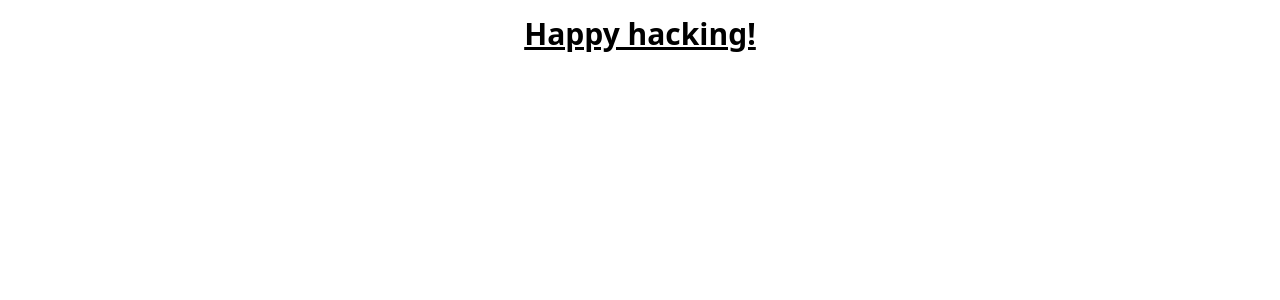
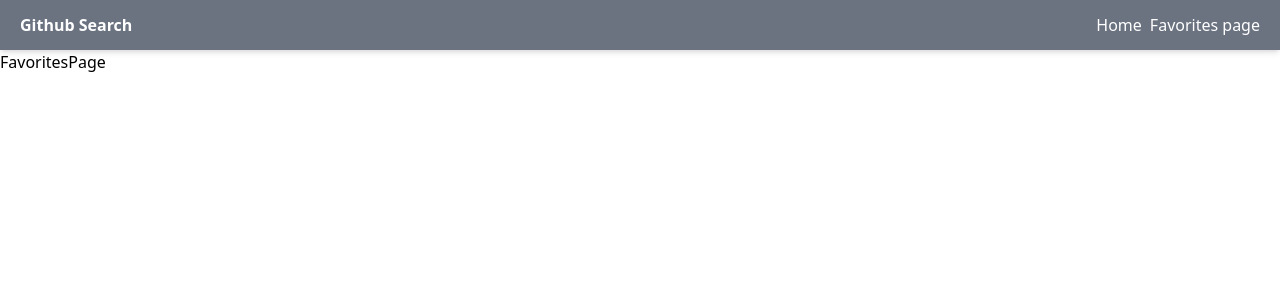
Before and after one commit to serhiisobol/github-search, a React (Create React App) app: page /favorites in a window 1280 px wide. Shown: the top 300 px of the page. Built offline with nearby package versions, Linux system fonts and the light colour scheme.

Commit message:
base project settings

```diff
--- a/package.json
+++ b/package.json
@@ -3,6 +3,7 @@
   "version": "0.1.0",
   "private": true,
   "dependencies": {
+    "@reduxjs/toolkit": "^1.8.3",
     "@testing-library/jest-dom": "^5.16.4",
     "@testing-library/react": "^13.3.0",
     "@testing-library/user-event": "^13.5.0",
@@ -12,12 +13,14 @@
     "@types/react-dom": "^18.0.6",
     "react": "^18.2.0",
     "react-dom": "^18.2.0",
+    "react-redux": "^8.0.2",
+    "react-router-dom": "^6.3.0",
     "react-scripts": "5.0.1",
     "typescript": "^4.7.4",
     "web-vitals": "^2.1.4"
   },
   "scripts": {
-    "start": "react-scripts start",
+    "start:local": "react-scripts start",
     "build": "react-scripts build",
     "test": "react-scripts test",
     "eject": "react-scripts eject"
--- a/src/App.tsx
+++ b/src/App.tsx
@@ -1,5 +1,18 @@
+import { Route, Routes } from "react-router-dom";
+import { Navigation } from "./components/Navigation";
+import { FavoritesPage } from "./pages/FavoritesPage";
+import { Home } from "./pages/Home";
+
 function App() {
-  return <h1 className="text-3xl font-bold underline p-4 text-center">Happy hacking!</h1>;
+  return (
+    <>
+      <Navigation />
+      <Routes>
+        <Route path="/" element={<Home />}></Route>
+        <Route path="/favorites" element={<FavoritesPage />}></Route>
+      </Routes>
+    </>
+  );
 }
 
 export default App;
--- /dev/null
+++ b/src/components/Navigation.tsx
@@ -0,0 +1,16 @@
+import { Link } from "react-router-dom";
+
+export function Navigation() {
+  return (
+    <nav className="flex justify-between items-center h-[50px] px-5 shadow-md bg-gray-500 text-white">
+      <h3 className="font-bold">Github Search</h3>
+
+      <span>
+        <Link to="/" className="mr-2">
+          Home
+        </Link>
+        <Link to="/favorites">Favorites page</Link>
+      </span>
+    </nav>
+  );
+}
--- a/src/index.tsx
+++ b/src/index.tsx
@@ -2,8 +2,13 @@ import React from "react";
 import ReactDOM from "react-dom/client";
 import "./index.css";
 import App from "./App";
+import { BrowserRouter } from "react-router-dom";
 
 const root = ReactDOM.createRoot(
   document.getElementById("root") as HTMLElement
 );
-root.render(<App />);
+root.render(
+  <BrowserRouter>
+    <App />
+  </BrowserRouter>
+);
--- /dev/null
+++ b/src/pages/FavoritesPage.tsx
@@ -0,0 +1,3 @@
+export function FavoritesPage() {
+  return <div>FavoritesPage</div>;
+}
--- /dev/null
+++ b/src/pages/Home.tsx
@@ -0,0 +1,3 @@
+export function Home() {
+  return <div>Home</div>;
+}
```
Also changed, not shown: 1 other file (tests, documents, lock files or other folders).
